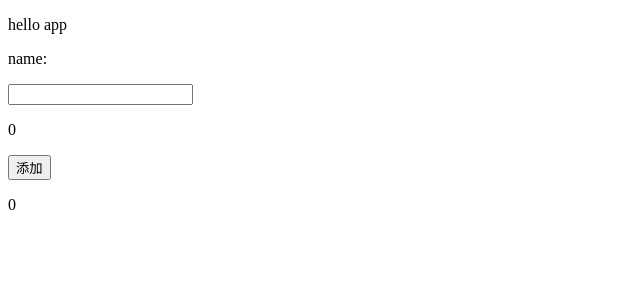
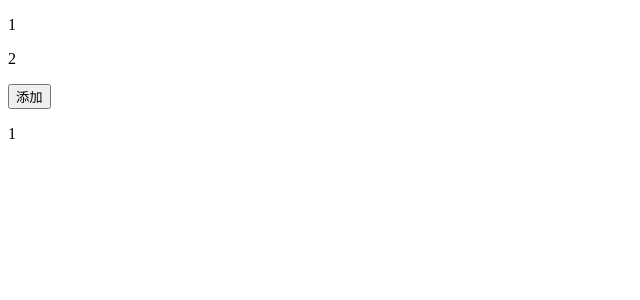
Before and after one commit to tcly861204/react-pinia, a React (Vite) app: page / in a window 1280 px wide. Shown: the top 300 px of the page, without its empty margins (0-640 px from the left). Built offline with nearby package versions, Linux system fonts and the light colour scheme.

Commit message:
feat: 完善前端

```diff
--- a/packages/main.tsx
+++ b/packages/main.tsx
@@ -55,17 +55,49 @@ export const createStore = (
 
 export const defineStore = (
   id: string,
-  options: Record<'state' | 'actions', any>
+  options: {
+    state: () => Record<string, any>
+    actions?: Record<string, any>
+    getters?: Record<string, any>
+  }
 ): (() => Record<string, any>) => {
-  const callback = () => {
-    bus.emit('local', id)
+  const state = JSON.parse(JSON.stringify(options.state()))
+  const __store = observer(null, Object.assign({}, options.state()), callback)
+  function callback(_id: string) {
+    bus.emit('local', _id)
   }
-  _storeCache[id] = observer(id, options.state(), callback)
+  _storeCache[id] = __store
+  if (options.actions) {
+    try {
+      Object.keys(options.actions).map((key) => {
+        _storeCache[id][key] = options.actions && options.actions[key].bind(__store)
+      })
+    } catch (_) {}
+  }
+  if (options.getters) {
+    try {
+      Object.keys(options.getters).map((key) => {
+        __store[key] = options.getters && options.getters[key](state)
+      })
+    } catch (_) {}
+  }
   return () => {
     const update = useUpdate()
-    const store = _storeCache[id]
+    const store = __store
     useEffect(() => {
-      bus.on('local', update)
+      bus.on('local', (storeKey) => {
+        if ((storeKey as string) in state) {
+          if (options.getters) {
+            try {
+              Object.keys(options.getters).map((key) => {
+                __store[key] =
+                  options.getters && options.getters[key](JSON.parse(JSON.stringify(__store)))
+              })
+            } catch (_) {}
+          }
+          update()
+        }
+      })
       return () => {
         bus.off('local')
       }
--- a/packages/util.ts
+++ b/packages/util.ts
@@ -21,7 +21,7 @@ export const typeOf = (value: unknown) => {
 }
 
 export function observer<T extends Record<string, any>>(
-  storeKey: string,
+  storeKey: string | null,
   initialVal: T,
   cb: (K: string) => void
 ): T {
@@ -40,13 +40,16 @@ export function observer<T extends Record<string, any>>(
         : Reflect.get(target, key)
     },
     set(target, key, val) {
+      if (target[key as string] === val) {
+        return Reflect.get(target, key)
+      }
       const ret = Reflect.set(target, key, val)
-      cb(storeKey)
+      cb(storeKey || (key as string))
       return ret
     },
     deleteProperty(target, key) {
       const ret = Reflect.deleteProperty(target, key)
-      cb(storeKey)
+      cb(storeKey || (key as string))
       return ret
     },
   })
--- a/src/App.tsx
+++ b/src/App.tsx
@@ -1,11 +1,10 @@
 import { memo } from 'react'
-import { createStore } from '../packages/main'
 import useStore from './useStore'
 import Child from './Child'
 
 const Child2 = memo(() => {
   const store = useStore()
-  console.log('rendering child2')
+  console.log('rendering Child2')
   return (
     <section>
       <p>{store.count}</p>
@@ -14,30 +13,8 @@ const Child2 = memo(() => {
 })
 
 const App = () => {
-  const { user } = createStore('user')
-  console.log('rending')
   return (
     <section>
-      <p>hello app</p>
-      <p>name: {user.name}</p>
-      <input
-        value={user.name}
-        onChange={(e) => {
-          user.name = e.target.value
-        }}
-        onKeyDown={(e) => {
-          if (e.code === 'Enter') {
-            user.list.push({
-              id: Math.random(),
-              name: user.name,
-            })
-            user.name = ''
-          }
-        }}
-      />
-      {user.list.map((item: { id: number; name: string }) => {
-        return <li key={item.id}>{item.name}</li>
-      })}
       <Child />
       <Child2 />
     </section>
--- a/src/Child.tsx
+++ b/src/Child.tsx
@@ -1,11 +1,14 @@
-import useStore, { add } from './useStore'
+import useStore from './useStore'
 import { memo } from 'react'
 const Child = memo(() => {
   const store = useStore()
+  console.log('rendering')
+  console.log(store)
   return (
     <section>
       <p>{store.count}</p>
-      <button onClick={() => add(store)}>添加</button>
+      <p>{store.dobCount}</p>
+      <button onClick={store.add}>添加</button>
     </section>
   )
 })
--- a/src/main.tsx
+++ b/src/main.tsx
@@ -1,12 +1,10 @@
 import ReactDOM from 'react-dom'
-import { Provider } from '../packages/main'
-import store from './store/index'
 import App from './App'
 let root = document.querySelector('#root')
 
 ReactDOM.render(
-  <Provider store={store}>
-    <App />
-  </Provider>,
+  // <Provider store={store}>
+  <App />,
+  // </Provider>,
   root
 )
--- a/src/useStore.ts
+++ b/src/useStore.ts
@@ -3,19 +3,19 @@ import { defineStore } from '../packages/main'
 const useStore = defineStore('app', {
   state: () => {
     return {
-      count: 0,
+      count: 1,
     }
+  },
+  getters: {
+    dobCount: (state: Record<string, any>) => {
+      return state.count * 2
+    },
   },
   actions: {
     add() {
-      console.log(this)
       this.count += 1
     },
   },
 })
 
-export const add = (store: Record<string, any>) => {
-  store.count += 1
-}
-
 export default useStore
```
Also changed, not shown: types/index.d.ts (+8 -1 lines).
